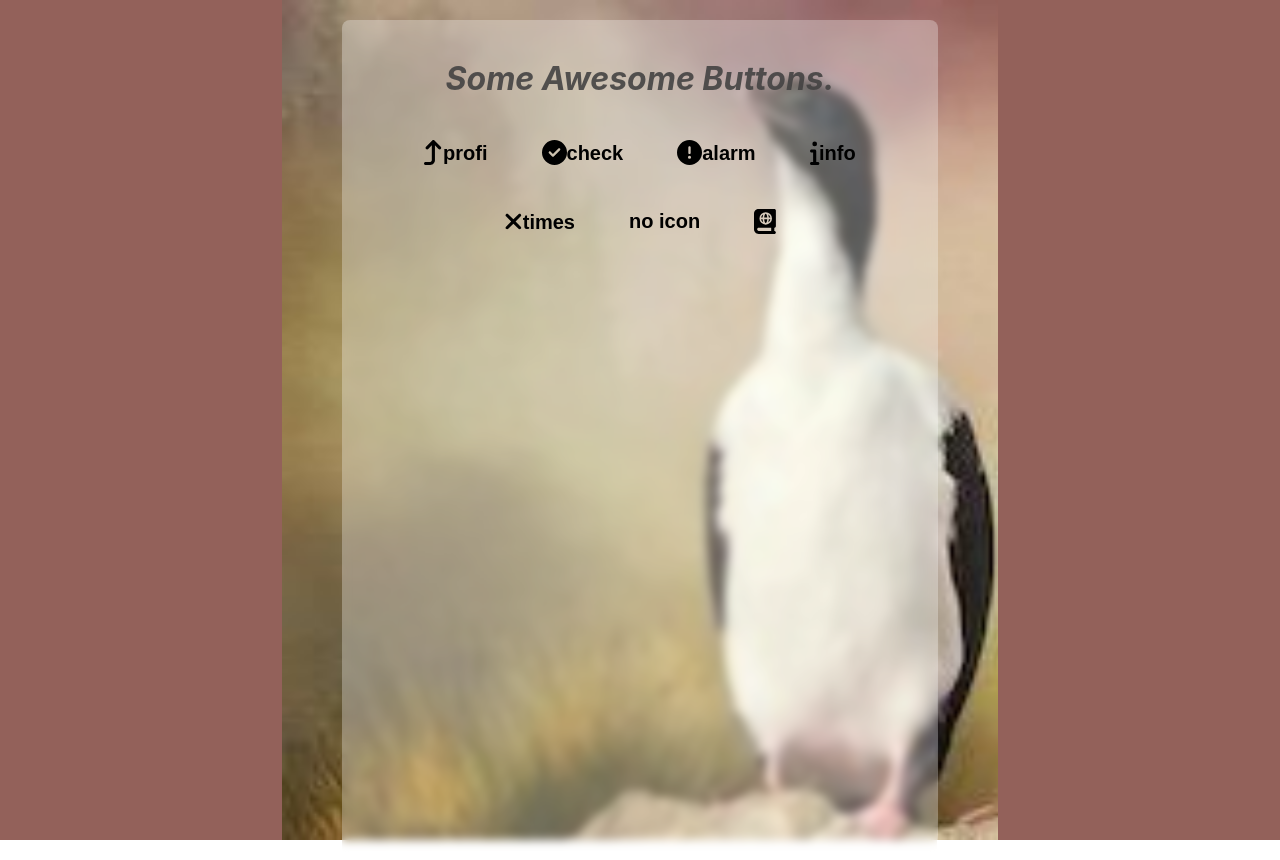
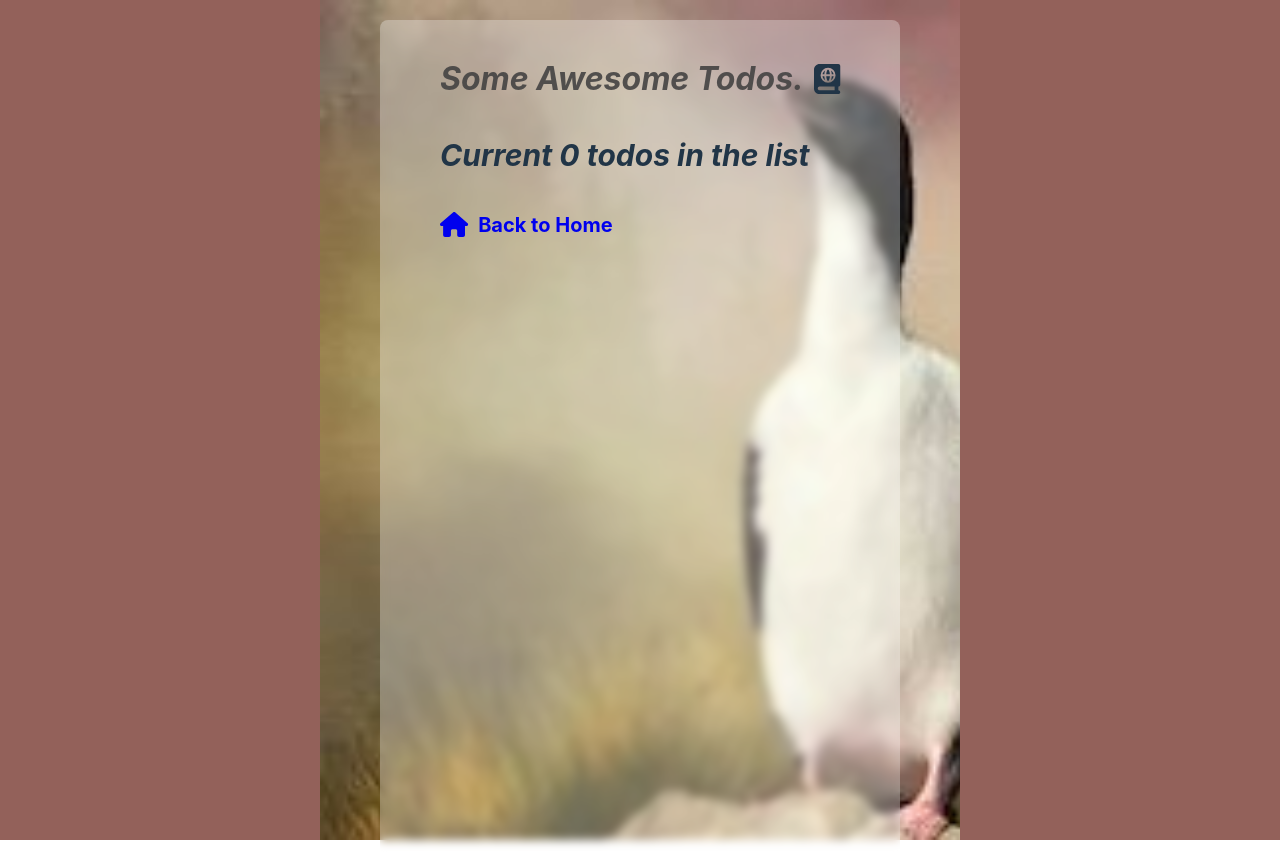
Before and after one commit to minnas/post-app-react, a React (Vite) app: page /todos in a window 1280 px wide. Built offline with nearby package versions, Linux system fonts and the light colour scheme.

Commit message:
testing router

```diff
--- a/package.json
+++ b/package.json
@@ -16,6 +16,7 @@
     "node-sass": "^7.0.1",
     "react": "^18.2.0",
     "react-dom": "^18.2.0",
+    "react-router-dom": "6",
     "sass": "^1.54.3"
   },
   "devDependencies": {
--- a/src/App.tsx
+++ b/src/App.tsx
@@ -1,18 +1,17 @@
-import { MouseEventHandler, useState } from "react";
 import "./App.css";
-/*import {
-  faCheckCircle,
-  faExclamationCircle,
-  faInfo, faTimes, faLevelUp, faBookAtlas
-} from "@fortawesome/free-solid-svg-icons";*/
-//import Button from "./components/tools/Button";
-//import { ButtonDefaults, ButtonType } from "./components/tools/settings";
+import { BrowserRouter as Router, Routes, Route } from 'react-router-dom'
 import Home from "./components/views/Home"
 import './custom.scss';
+import Todos from "./components/views/Todos";
 
 const App = (): JSX.Element => {
   return (
-    <Home/>
+    <Router>
+      <Routes>
+        <Route path="/" element={<Home />} />
+        <Route path="/todos" element={<Todos />} />
+      </Routes>
+    </Router>
   );
 };
 
--- /dev/null
+++ b/src/api/api.ts
@@ -0,0 +1,16 @@
+const randomApi = "https://jsonplaceholder.typicode.com";
+
+export const search = async (type?:ApiType) => {
+  let prefix = "posts";
+
+  if(type && type == ApiType.TODOS) {
+    prefix = "todos";
+  }
+  const response = await fetch(`${randomApi}/${prefix}`, {headers: {"Access-Control-Allow-Origin": "*"}, method: "GET"});
+  return response.json();
+};
+
+export enum ApiType {
+  POSTS,
+  TODOS
+};
--- /dev/null
+++ b/src/components/types/types.ts
@@ -0,0 +1,11 @@
+export interface Item {
+  id: string,
+  title: string
+};
+export interface Post extends Item {
+  userId: string,
+  body?: string
+};
+export interface Todo extends Post {
+  completed: boolean
+};
--- /dev/null
+++ b/src/components/types/view.ts
@@ -0,0 +1,3 @@
+export interface ViewProps {
+
+}
--- a/src/components/views/Home.tsx
+++ b/src/components/views/Home.tsx
@@ -1,14 +1,13 @@
-import { faBookAtlas, faCheckCircle, faExclamationCircle, faInfo, faLevelUp, faTimes } from "@fortawesome/free-solid-svg-icons";
+import { faBookAtlas, faCheckCircle, faExclamationCircle, faInfo, faLevelUp, faTimes, faNoteSticky } from "@fortawesome/free-solid-svg-icons";
+import { FontAwesomeIcon } from "@fortawesome/react-fontawesome";
 import React, { MouseEventHandler } from "react";
+import { NavLink } from "react-router-dom";
 import Button from "../tools/Button";
 import { ButtonDefaults, ButtonType } from "../tools/settings";
+import { ViewProps } from "../types/view";
 import './home.scss';
 
-interface Props {
-
-}
-
-const Home: React.FC<Props> = ({
+const Home: React.FC<ViewProps> = ({
   }) => {
 
     const clickMe: MouseEventHandler = (event) => {
@@ -43,6 +42,12 @@ const Home: React.FC<Props> = ({
               <Button label="no icon" onClick={clickMe}/>
               <Button label="only icon" onClick={clickMe} icon={faBookAtlas} type={ButtonType.ICON_ONLY}/>
             </div>
+            <div className="footer">
+              <NavLink className="footer-link todo-link" to="/todos">
+                <FontAwesomeIcon icon={faNoteSticky} size="lg"/>
+                  Goto Todos
+              </NavLink>
+            </div>
           </div>
         </div>
       </div>
--- /dev/null
+++ b/src/components/views/Todos.tsx
@@ -0,0 +1,39 @@
+import { faBookAtlas, faHome } from "@fortawesome/free-solid-svg-icons";
+import { FontAwesomeIcon } from "@fortawesome/react-fontawesome";
+import React, { useState } from "react";
+import { NavLink } from "react-router-dom";
+import { ApiType, search } from "../../api/api";
+import { Todo } from "../types/types";
+import { ViewProps } from "../types/view";
+import './home.scss';
+import './todos.scss';
+
+const Home: React.FC<ViewProps> = ({
+  }) => {
+    const [todos, setTodos] = useState([] as Todo[]);
+    const [count, setCount] = useState(0);
+
+    return (
+      <div>
+        <div className="content">
+          <div className="content-inner">
+            <div className="todos-toolbar">
+              <h1>Some Awesome Todos.</h1>
+              <FontAwesomeIcon icon={faBookAtlas} size="lg"/>
+            </div>
+            <div className="awesome-todo-list">
+              <h3>Current {count} todos in the list</h3>
+            </div>
+            <div className="footer">
+              <NavLink className="footer-link home-link" to="/">
+                <FontAwesomeIcon icon={faHome} size="lg"/>
+                  Back to Home
+              </NavLink>
+            </div>
+          </div>
+        </div>
+      </div>
+    );
+}
+
+export default Home;
--- a/src/components/views/home.scss
+++ b/src/components/views/home.scss
@@ -23,3 +23,20 @@
   padding-top: 2rem;
   overflow-y: scroll;
 }
+.footer {
+  font-size: 2rem;
+  color: rgba(0, 0, 0, .9);
+  text-decoration: none;
+  margin-top: 2rem;
+  font-weight: bold;
+
+  & a {
+    text-decoration: none;
+    &:hover {
+      opacity: 0.5;
+    }
+    & svg {
+      margin-right: 1rem;
+    }
+  }
+}
--- /dev/null
+++ b/src/components/views/todos.scss
@@ -0,0 +1,26 @@
+.awesome-todo-list {
+  display: flex;
+  flex-direction: column;
+  grid-row-gap: 1rem;
+  max-height: 50rem;
+  overflow: scroll;
+  & h3 {
+    font-size: 3rem;
+    font-style: italic;
+  }
+}
+.todo-item-container {
+  font-size: 2rem;
+  box-shadow: 1px 1px 2px #000;
+  padding: 1rem 2rem;
+}
+.todos-toolbar {
+  display: flex;
+  justify-content: center;
+  align-content: space-between;
+  & svg {
+    font-size: 3rem;
+    margin-left: 1rem;
+    align-self: center;
+  }
+}
--- a/src/index.css
+++ b/src/index.css
@@ -13,15 +13,6 @@
   -webkit-font-smoothing: antialiased;
   -moz-osx-font-smoothing: grayscale;
   -webkit-text-size-adjust: 100%;
-}
-
-a {
-  font-weight: 500;
-  color: #646cff;
-  text-decoration: inherit;
-}
-a:hover {
-  color: #535bf2;
 }
 
 body {
```
Also changed, not shown: 1 other file (tests, documents, lock files or other folders).
